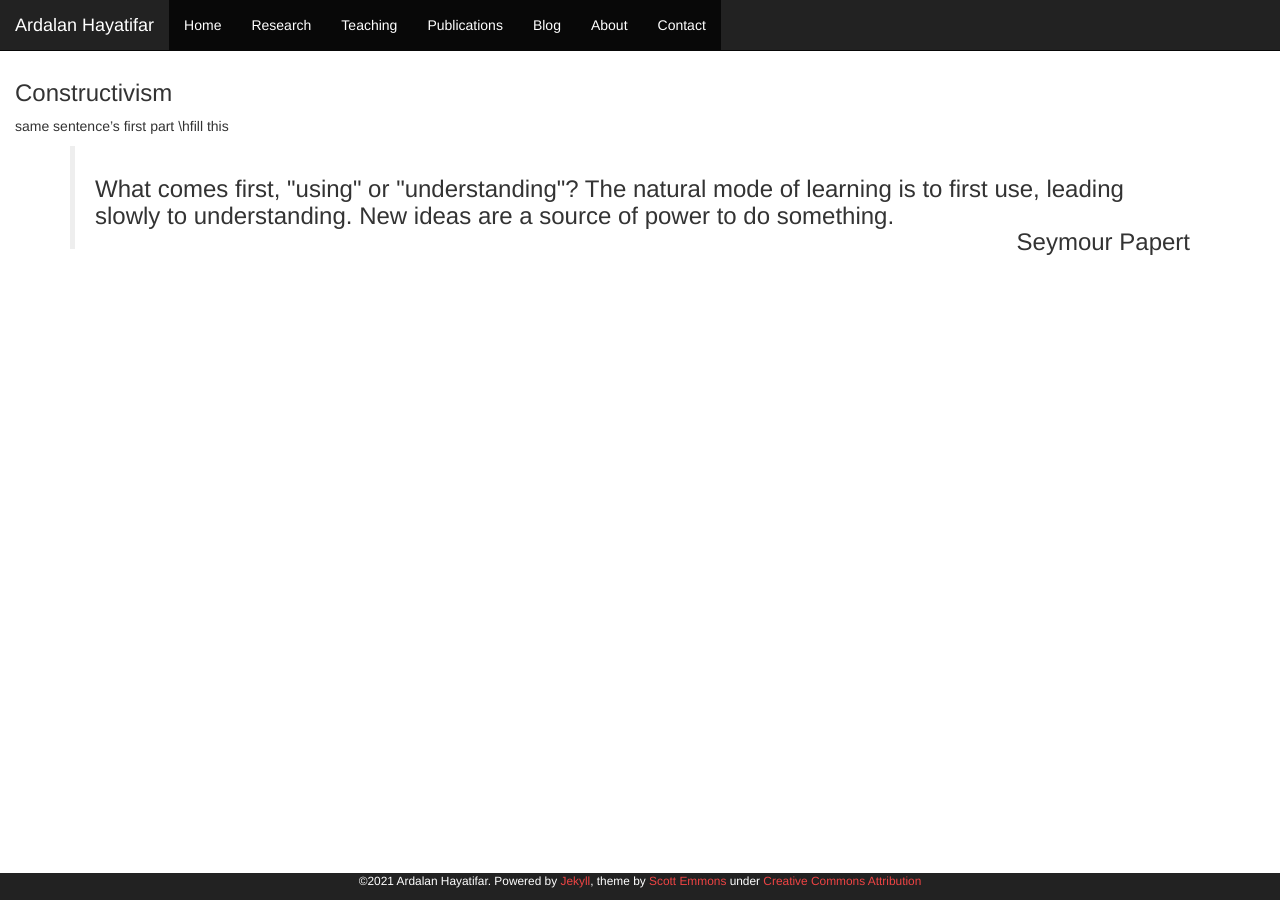
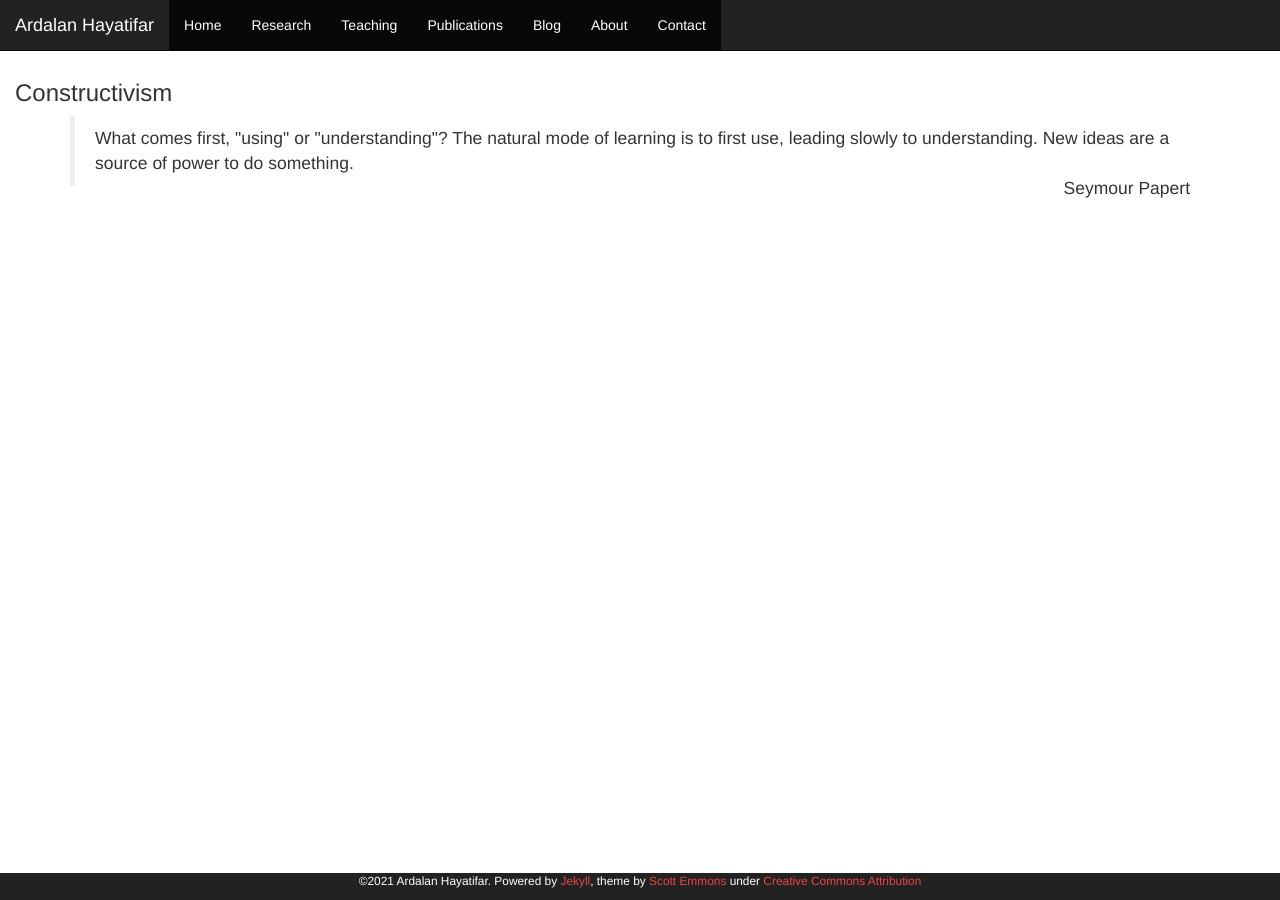
Before and after one commit to Ardalanhayatifar/ardalanhayatifar.github.io, a Jekyll site: the page built from teaching/quotes.md, in a window 1280 px wide. Built offline with Jekyll 4.4.1, drawn with Linux system fonts in a browser that asks for light colours; our own code applies the rules of GitHub Pages for plain Markdown files.

Commit message:
Update quotes.md

```diff
--- a/teaching/quotes.md
+++ b/teaching/quotes.md
@@ -6,11 +6,13 @@ permalink: "/teaching/quotes"
 
 ### Constructivism
 
-same sentence's first part \hfill this
+
+<div class="container">
+
+<blockquote>What comes first, "using" or "understanding"? The natural mode of learning is to first use, leading slowly to understanding. New ideas are a source of power to do something.
+<br> <span style="float:right;">Seymour Papert</span>
+
+</blockquote>
 
 
-
-<div class="container">
-<blockquote><h3>What comes first, "using" or "understanding"? The natural mode of learning is to first use, leading slowly to understanding. New ideas are a source of power to do something.
-<br> <span style="float:right;">Seymour Papert</span></h3></blockquote>
 </div>
```
